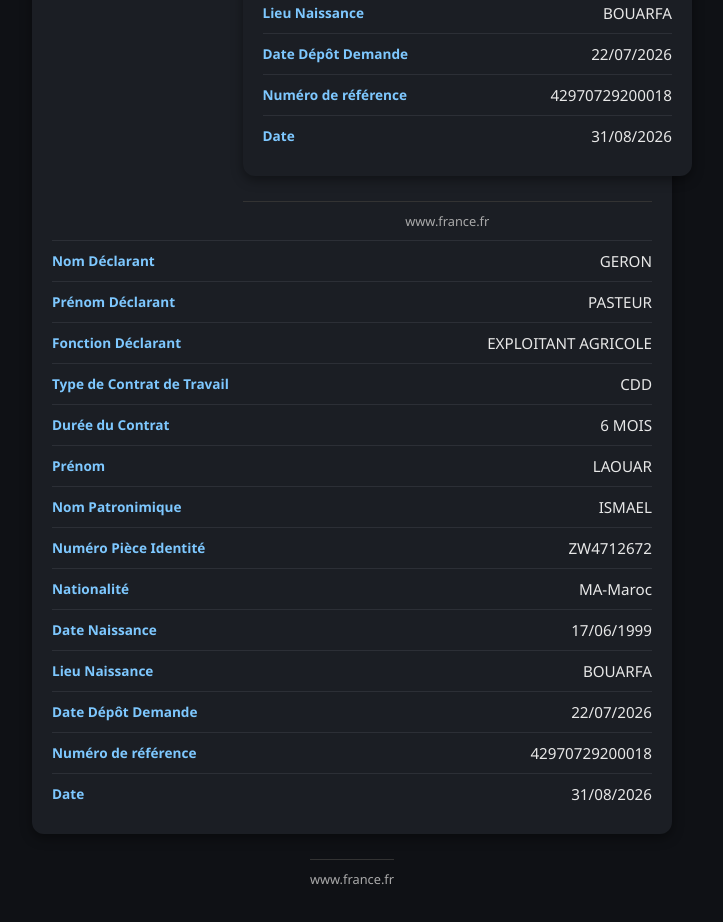
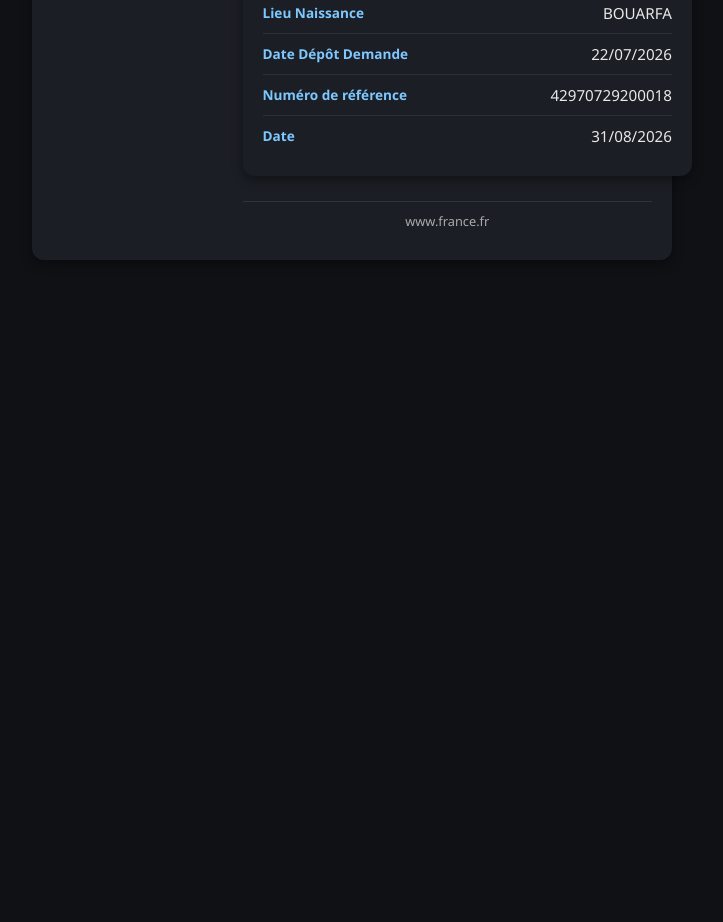
Before and after one commit to Decision-frcontract/minist-re-de-l-Int-rieur-des-outre-mer, a plain HTML site: page BELUQ.html in a window 1280 px wide. Shown: the part 1080-2002 px from the top of the page, without its empty margins (288-1011 px from the left). After the commit the page ends 1380 px from the top, so only its background shows below. Drawn offline with Linux system fonts and the light colour scheme.

Commit message:
Update BELUQ.html

```diff
--- a/BELUQ.html
+++ b/BELUQ.html
@@ -201,25 +201,3 @@
         www.france.fr
     </div>
 </body>
-</html></div></div>
-        <div class="field"><div class="label">Nom Déclarant</div><div class="value">GERON</div></div>
-        <div class="field"><div class="label">Prénom Déclarant</div><div class="value">PASTEUR</div></div>
-        <div class="field"><div class="label">Fonction Déclarant</div><div class="value">EXPLOITANT AGRICOLE</div></div>
-        <div class="field"><div class="label">Type de Contrat de Travail</div><div class="value">CDD</div></div>
-        <div class="field"><div class="label">Durée du Contrat</div><div class="value">6 MOIS</div></div>
-        <div class="field"><div class="label">Prénom</div><div class="value">LAOUAR</div></div>
-        <div class="field"><div class="label">Nom Patronimique</div><div class="value">ISMAEL</div></div>
-        <div class="field"><div class="label">Numéro Pièce Identité</div><div class="value">ZW4712672</div></div>
-        <div class="field"><div class="label">Nationalité</div><div class="value">MA-Maroc</div></div>
-        <div class="field"><div class="label">Date Naissance</div><div class="value">17/06/1999</div></div>
-        <div class="field"><div class="label">Lieu Naissance</div><div class="value">BOUARFA</div></div>
-        <div class="field"><div class="label">Date Dépôt Demande</div><div class="value">22/07/2026</div></div>
-        <div class="field"><div class="label">Numéro de référence</div><div class="value">42970729200018</div></div>
-        <div class="field"><div class="label">Date</div><div class="value">31/08/2026</div></div>
-    </div>
-
-    <div class="footer-note">
-        www.france.fr
-    </div>
-</body>
-</html>
```
